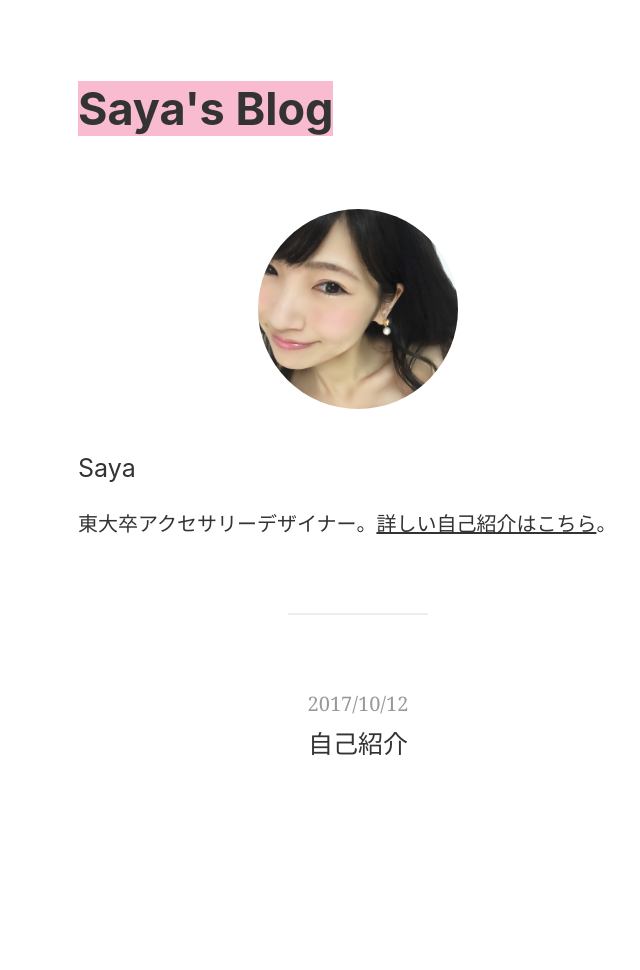
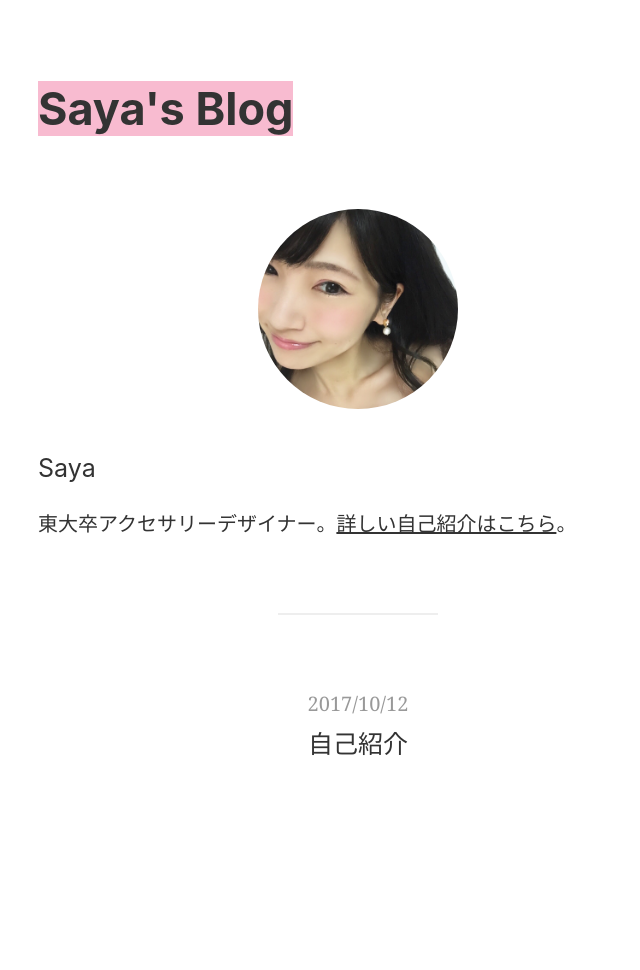
Before and after one commit to sayazamurai/blog, a Jekyll site: the page built from index.md, in a window 1280 px wide. Shown: the whole page, without its empty margins (282-922 px from the left). Built offline with Jekyll 4.4.1, drawn with Linux system fonts in a browser that asks for light colours; comment, search, counter and statistics services are not loaded.

Commit message:
Update default.html

```diff
--- a/_layouts/default.html
+++ b/_layouts/default.html
@@ -27,7 +27,7 @@
     {% seo %}
   </head>
   <body>
-    <main class="measure center ph3 pt5 pb6">
+    <main class="measure-wide center ph3 pt5 pb6">
       {% if is_home %}
       <h1 class="mt0 mb4">
       {% else %}
```
